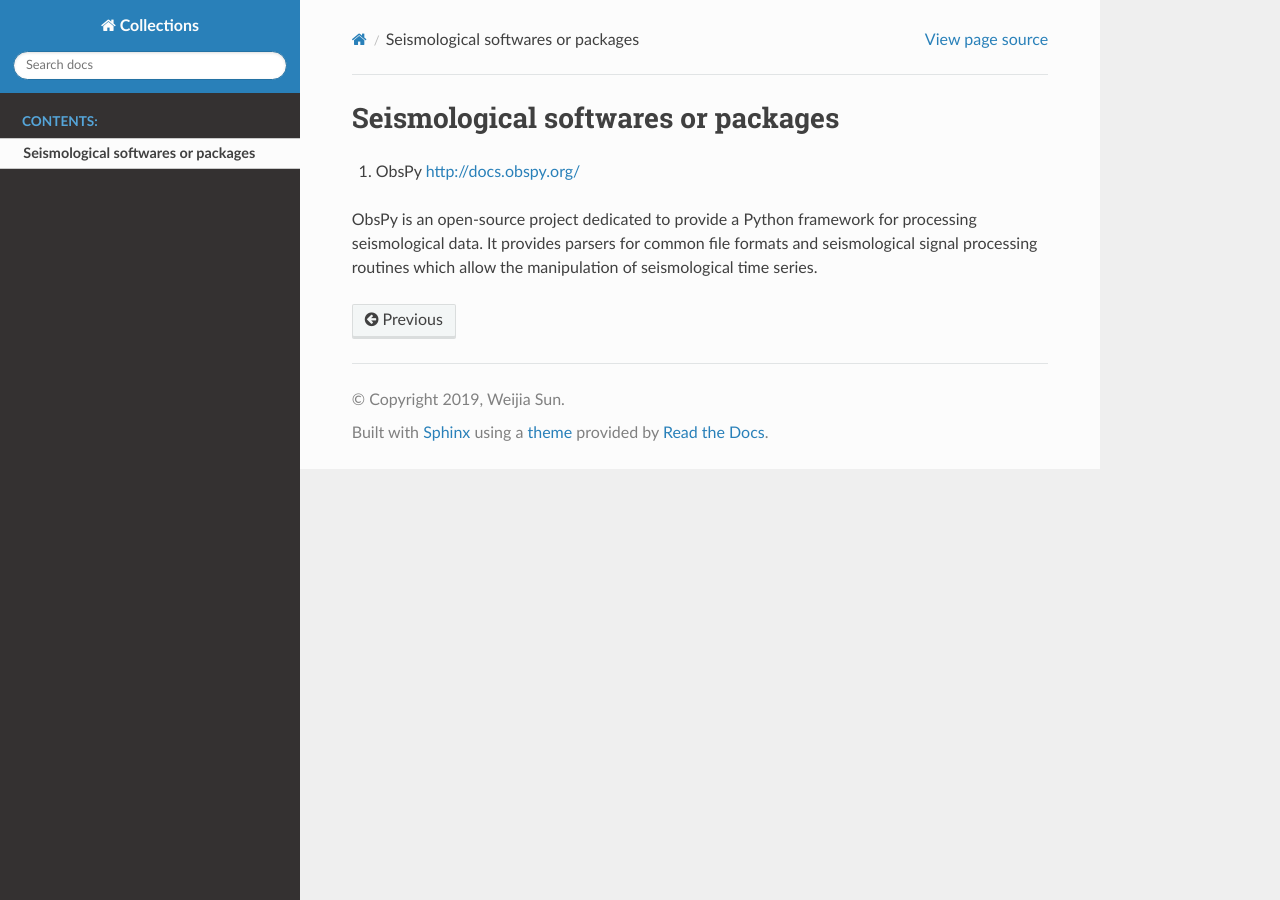
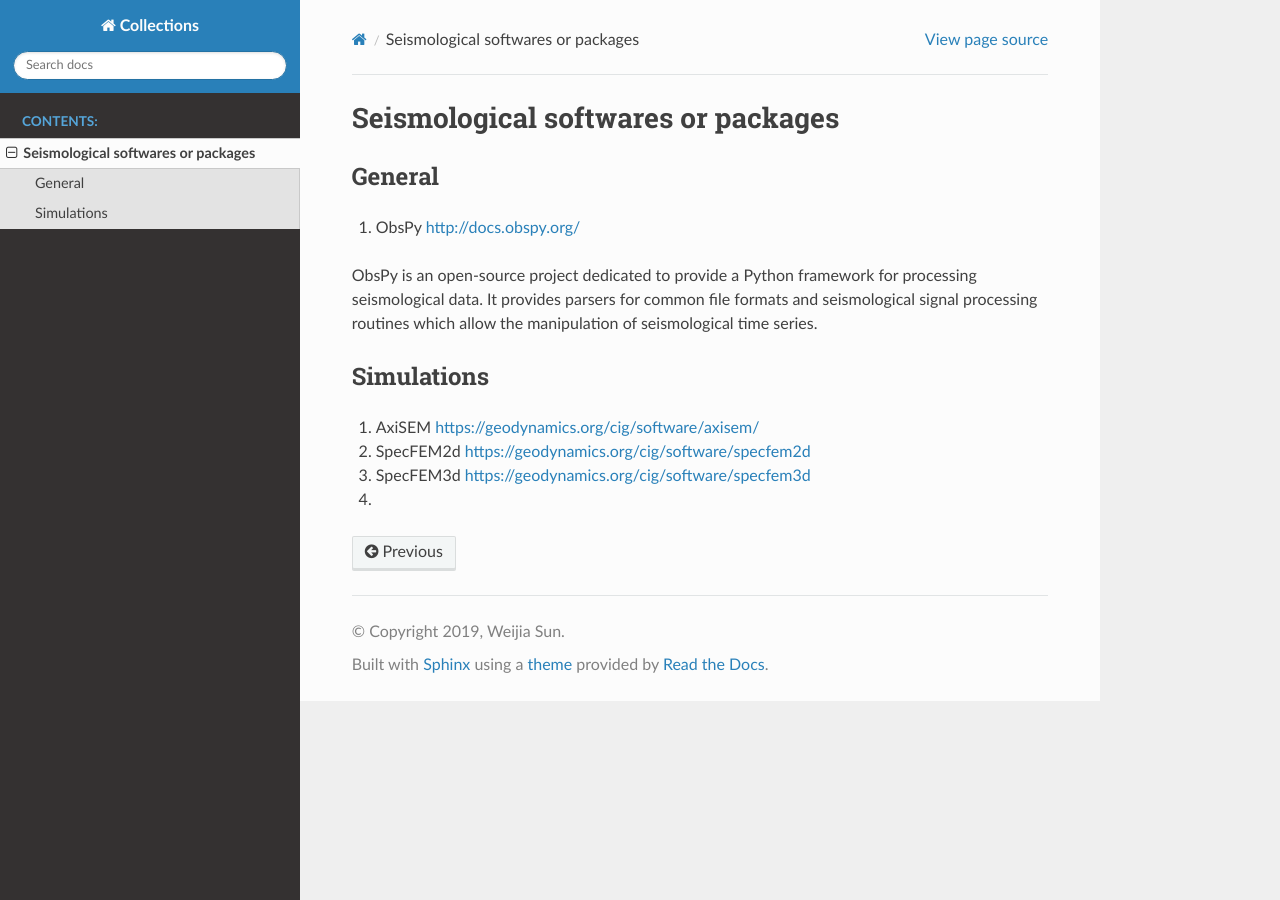
Before and after one commit to sun031/sunshine_group, a Sphinx documentation site: the page built from source/useful_links.rst, in a window 1280 px wide. Built offline with Sphinx 7.4.7 and the Read the Docs theme 2.0.0, drawn with Linux system fonts in a browser that asks for light colours.

Commit message:
update useful_link

```diff
--- a/source/useful_links.rst
+++ b/source/useful_links.rst
@@ -1,9 +1,25 @@
 
 Seismological softwares or packages
 ===================================
+
+General
+-------
 
 1. ObsPy http://docs.obspy.org/
 
 ObsPy is an open-source project dedicated to provide a Python framework for processing seismological data.
 It provides parsers for common file formats and seismological signal processing routines
 which allow the manipulation of seismological time series.
+
+
+
+Simulations
+-----------
+
+1. AxiSEM https://geodynamics.org/cig/software/axisem/
+
+2. SpecFEM2d https://geodynamics.org/cig/software/specfem2d
+
+3. SpecFEM3d https://geodynamics.org/cig/software/specfem3d
+
+4.
```
